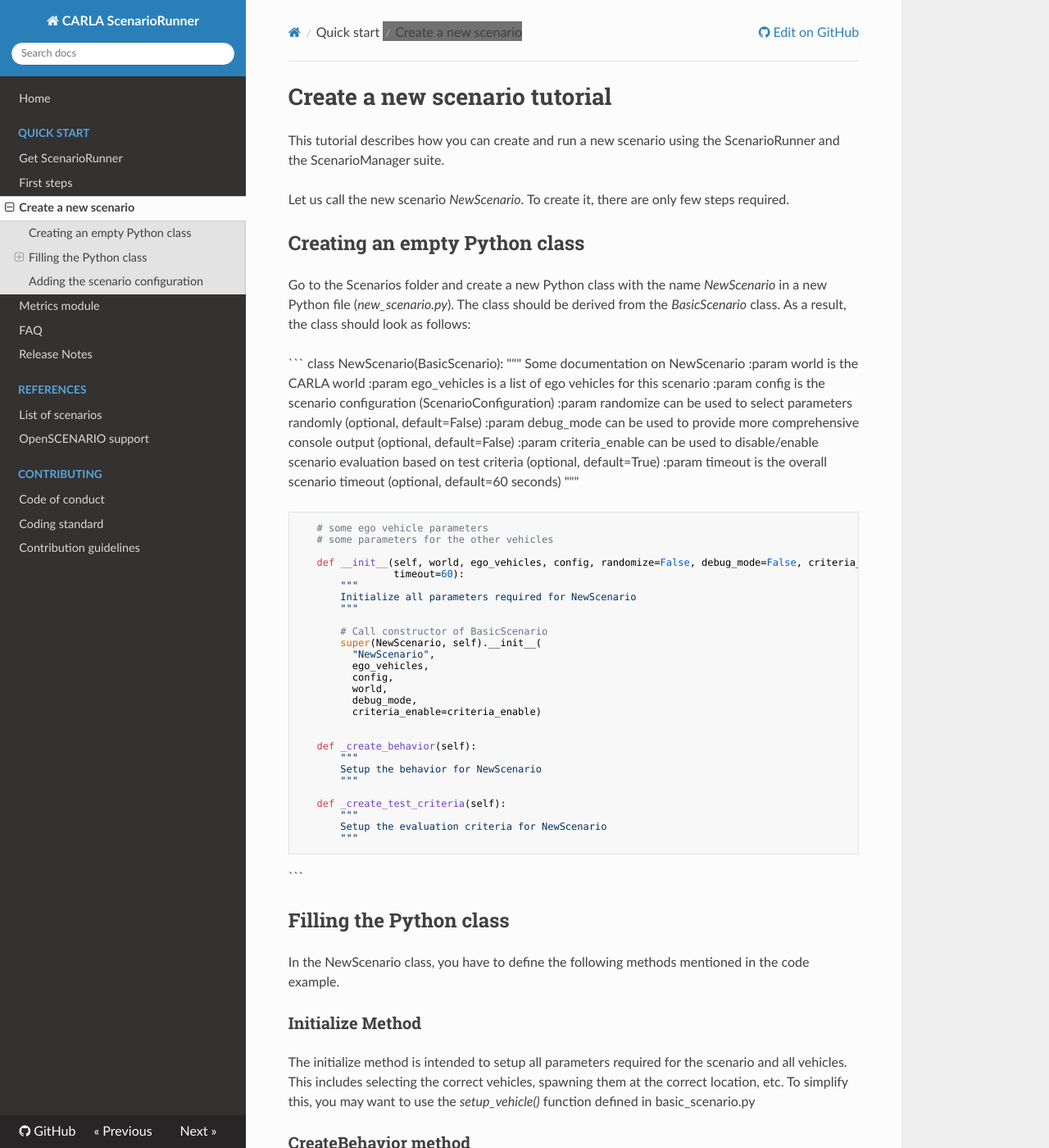
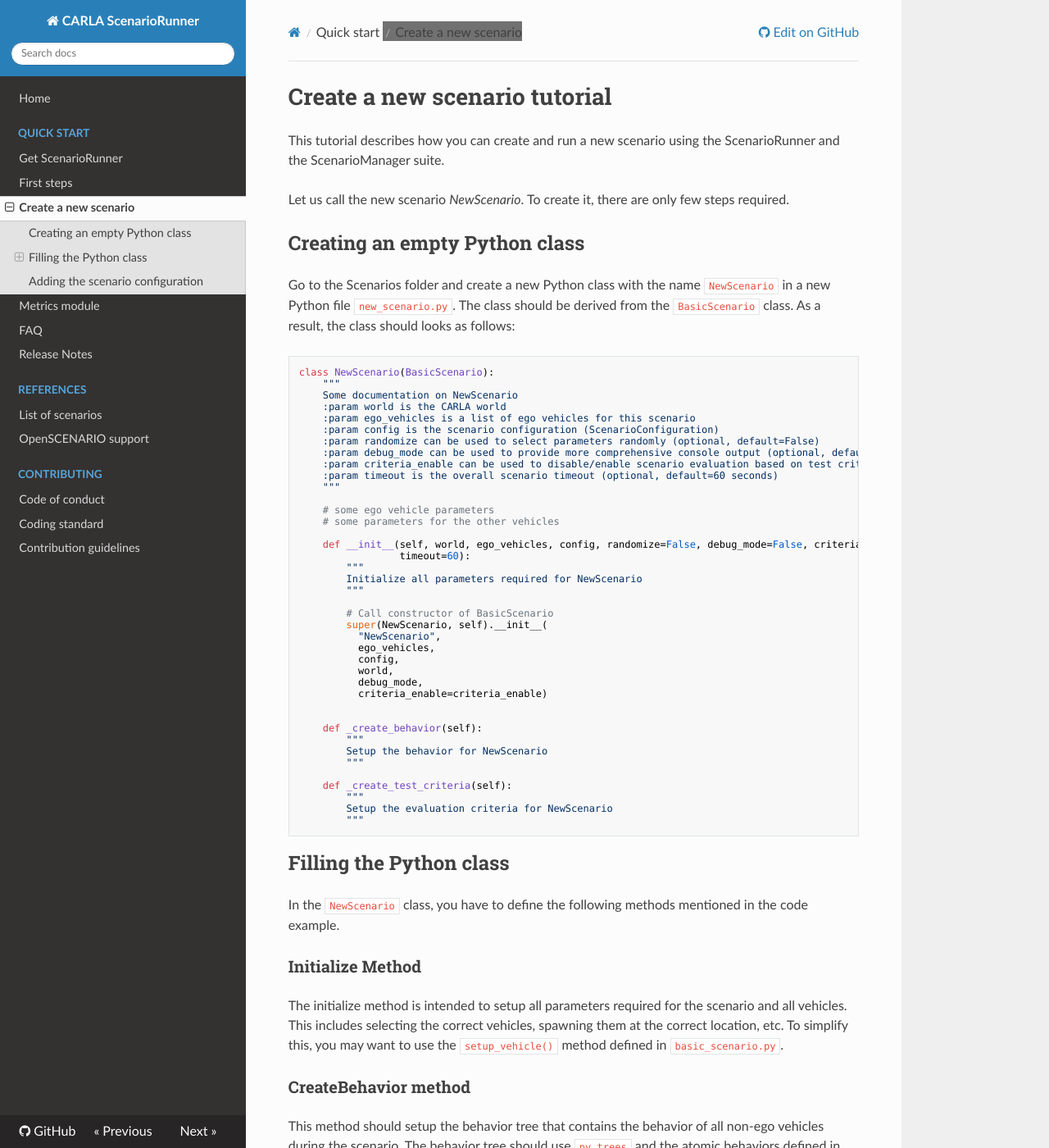
Before and after one commit to carla-simulator/scenario_runner, an MkDocs documentation site: the page built from Docs/creating_new_scenario.md, in a window 1280 px wide and 1400 px high. Shown: the whole window at 82% size. Built offline with MkDocs 1.6.1, drawn with Linux system fonts in a browser that asks for light colours; nearby versions of some CDN libraries; some of the changed text lies outside the part shown.

Commit message:
Fix "Create a new scenario tutorial" docs

````diff
--- a/Docs/creating_new_scenario.md
+++ b/Docs/creating_new_scenario.md
@@ -7,86 +7,94 @@
 steps required.
 
 ## Creating an empty Python class
+
 Go to the Scenarios folder and create a new Python class with the name
-_NewScenario_ in a new Python file (_new_scenario.py_). The class should be
-derived from the _BasicScenario_ class. As a result, the class should look as
-follows:
+`NewScenario` in a new Python file `new_scenario.py`. The class should
+be derived from the `BasicScenario` class. As a result, the class should
+looks as follows:
 
-   ```
-   class NewScenario(BasicScenario):
-       """
-       Some documentation on NewScenario
-       :param world is the CARLA world
-       :param ego_vehicles is a list of ego vehicles for this scenario
-       :param config is the scenario configuration (ScenarioConfiguration)
-       :param randomize can be used to select parameters randomly (optional, default=False)
-       :param debug_mode can be used to provide more comprehensive console output (optional, default=False)
-       :param criteria_enable can be used to disable/enable scenario evaluation based on test criteria (optional, default=True)
-       :param timeout is the overall scenario timeout (optional, default=60 seconds)
-       """
+```python
+class NewScenario(BasicScenario):
+    """
+    Some documentation on NewScenario
+    :param world is the CARLA world
+    :param ego_vehicles is a list of ego vehicles for this scenario
+    :param config is the scenario configuration (ScenarioConfiguration)
+    :param randomize can be used to select parameters randomly (optional, default=False)
+    :param debug_mode can be used to provide more comprehensive console output (optional, default=False)
+    :param criteria_enable can be used to disable/enable scenario evaluation based on test criteria (optional, default=True)
+    :param timeout is the overall scenario timeout (optional, default=60 seconds)
+    """
 
-       # some ego vehicle parameters
-       # some parameters for the other vehicles
+    # some ego vehicle parameters
+    # some parameters for the other vehicles
 
-       def __init__(self, world, ego_vehicles, config, randomize=False, debug_mode=False, criteria_enable=True,
-                    timeout=60):
-           """
-           Initialize all parameters required for NewScenario
-           """
+    def __init__(self, world, ego_vehicles, config, randomize=False, debug_mode=False, criteria_enable=True,
+                 timeout=60):
+        """
+        Initialize all parameters required for NewScenario
+        """
 
-           # Call constructor of BasicScenario
-           super(NewScenario, self).__init__(
-             "NewScenario",
-             ego_vehicles,
-             config,
-             world,
-             debug_mode,
-             criteria_enable=criteria_enable)
+        # Call constructor of BasicScenario
+        super(NewScenario, self).__init__(
+          "NewScenario",
+          ego_vehicles,
+          config,
+          world,
+          debug_mode,
+          criteria_enable=criteria_enable)
 
 
-       def _create_behavior(self):
-           """
-           Setup the behavior for NewScenario
-           """
+    def _create_behavior(self):
+        """
+        Setup the behavior for NewScenario
+        """
 
-       def _create_test_criteria(self):
-           """
-           Setup the evaluation criteria for NewScenario
-           """
-   ```
+    def _create_test_criteria(self):
+        """
+        Setup the evaluation criteria for NewScenario
+        """
+```
 
 ## Filling the Python class
 
-In the NewScenario class, you have to define the following methods mentioned
-in the code example.
+In the `NewScenario` class, you have to define the following methods
+mentioned in the code example.
 
 ### Initialize Method
-The initialize method is intended to setup all parameters required
-for the scenario and all vehicles. This includes selecting the correct vehicles,
-spawning them at the correct location, etc. To simplify this, you may want to
-use the _setup_vehicle()_ function defined in basic_scenario.py
+
+The initialize method is intended to setup all parameters required for
+the scenario and all vehicles. This includes selecting the correct
+vehicles, spawning them at the correct location, etc. To simplify this,
+you may want to use the `setup_vehicle()` method defined in
+`basic_scenario.py`.
 
 ### CreateBehavior method
-This method should setup the behavior tree that contains the behavior of all
-non-ego vehicles during the scenario. The behavior tree should use py_trees and
-the atomic behaviors defined in _atomic_scenario_behavior.py_
+
+This method should setup the behavior tree that contains the behavior of
+all non-ego vehicles during the scenario. The behavior tree should use
+`py_trees` and the atomic behaviors defined in
+`atomic_scenario_behavior.py`.
 
 ### CreateTestCriteria method
-This method should setup a list with all evaluation criteria for the scenario.
-The criteria should be based on the atomic criteria defined in
-_atomic_scenario_criteria.py_.
 
-Note: From this list a parallel py_tree will be created automatically!
+This method should setup a list with all evaluation criteria for the
+scenario.  The criteria should be based on the atomic criteria defined
+in `atomic_scenario_criteria.py`.
+
+Note: From this list a parallel `py_tree` will be created automatically!
 
 ## Adding the scenario configuration
-Finally the scenario configuration should be added to the examples/ folder. If you
-extend an already existing scenario module, you can simply extend the corresponding
-XML, otherwise add a new XML file. In this case you can use any of the existing
-XML files as blueprint.
 
-If you want to add multiple ego vehicles for a scenario, make sure that they use different
-role names, e.g.
-```
+Finally the scenario configuration should be added to the `examples/`
+folder. If you extend an already existing scenario module, you can
+simply extend the corresponding XML, otherwise add a new XML file. In
+this case you can use any of the existing XML files as blueprint.
+
+If you want to add multiple ego vehicles for a scenario, make sure that
+they use different role names, e.g.
+
+```xml
     <scenario name="MultiEgoTown03" type="FreeRide" town="Town03">
         <ego_vehicle x="207" y="59" z="0" yaw="180" model="vehicle.lincoln.mkz_2017" rolename="hero"/>
         <ego_vehicle x="237" y="-95.0754252474" z="0" yaw="90" model="vehicle.tesla.model3" rolename="hero2"/>
````
